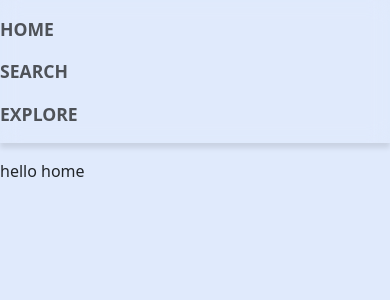
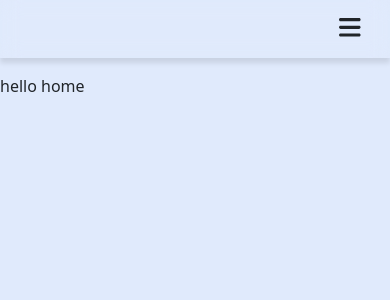
Before and after one commit to mohammad-khs/RPIP, a React (Vite) app: page / in a window 390 px wide. Shown: the top 300 px of the page. Built offline with nearby package versions, Linux system fonts and the light colour scheme.

Commit message:
navigation bar styles changed

```diff
--- a/package.json
+++ b/package.json
@@ -5,8 +5,8 @@
   "version": "0.0.0",
   "type": "module",
   "scripts": {
-    "predeploy" : "npm run build",
-    "deploy" : "gh-pages -d dist",
+    "predeploy": "npm run build",
+    "deploy": "gh-pages -d dist",
     "dev": "vite",
     "build": "vite build",
     "lint": "eslint . --ext js,jsx --report-unused-disable-directives --max-warnings 0",
@@ -14,6 +14,8 @@
   },
   "dependencies": {
     "@fortawesome/fontawesome-svg-core": "^6.5.1",
+    "@fortawesome/free-brands-svg-icons": "^6.5.1",
+    "@fortawesome/free-regular-svg-icons": "^6.5.1",
     "@fortawesome/free-solid-svg-icons": "^6.5.1",
     "@fortawesome/react-fontawesome": "^0.2.0",
     "@tanstack/react-query": "^5.8.4",
--- a/src/App.jsx
+++ b/src/App.jsx
@@ -3,14 +3,13 @@ import { useRef, useState } from "react";
 import { useInfiniteQuery } from "@tanstack/react-query";
 import PictureContext from "./contexts/pictureContext";
 import "./styles/app.css";
-import Navbar from "./components/navbar";
 import { Route, Routes } from "react-router-dom";
 import UserPage from "./components/user-page/userPage";
 import NotFound from "./components/notFound";
 import RandomPicture from "./components/random_picture/randomPicture";
 import SearchPictures from "./components/search_picture/pictures";
 import Home from "./components/home-page/home";
-
+import NavigationBar from "./components/navbar";
 
 function App() {
   const [item, setItem] = useState("");
@@ -50,7 +49,7 @@ function App() {
           ref,
         }}
       >
-        <Navbar />
+        <NavigationBar />
         <Routes>
           <Route path="/" element={<Home />} />
           <Route path="randomPicture">
--- a/src/components/navbar.jsx
+++ b/src/components/navbar.jsx
@@ -1,34 +1,86 @@
-import { useContext } from "react";
+import { useContext, useEffect, useRef, useState } from "react";
 import { Link } from "react-router-dom";
 import PictureContext from "../contexts/pictureContext";
 import "../styles/navbar.css";
-
+import { FontAwesomeIcon } from "@fortawesome/react-fontawesome";
+import { faBars, faXmark } from "@fortawesome/free-solid-svg-icons";
 const Navbar = () => {
   const pictureContext = useContext(PictureContext);
+  const [isOpen, setIsOpen] = useState(false);
+  const sideBarRef = useRef(null);
+  useEffect(() => {
+    const handleOutsideClick = (e) => {
+      if (sideBarRef.current && !sideBarRef.current.contains(e.target)) {
+        setIsOpen(false);
+      }
+    };
+    document.addEventListener("mousedown", handleOutsideClick);
+    return () => {
+      document.removeEventListener("mousedown", handleOutsideClick);
+    };
+  });
   return (
     <>
       <nav
         ref={pictureContext.ref}
-        className="navbar navbar-expand-sm navigationBar mb-3"
+        className="navbar navigationBar mb-3 navbar-expand-lg"
       >
-        <ul className="navbar-nav">
-          <li className="nav-item">
+        <div className="collapse navbar-collapse">
+          <ul className="navbar-nav">
+            <li className="nav-item">
+              <Link className="nav-link" to={"/"}>
+                HOME
+              </Link>
+            </li>
+            <li className="nav-item">
+              <Link className="nav-link" to={"search"}>
+                SEARCH
+              </Link>
+            </li>
+            <li className="nav-item">
+              <Link className="nav-link" to={"randomPicture"}>
+                EXPLORE
+              </Link>
+            </li>
+          </ul>
+        </div>
+        <button
+          onClick={(e) => setIsOpen(!isOpen)}
+          className="btn ms-auto me-3 d-lg-none"
+        >
+          <FontAwesomeIcon icon={faBars} className="h2  m-0" />
+        </button>
+      </nav>
+      <div
+        ref={sideBarRef}
+        className={`navigationBar h-100 side-bar ${
+          isOpen ? "" : "side-close"
+        }`}
+      >
+        <button
+          onClick={(e) => setIsOpen(!isOpen)}
+          className="btn d-flex m-2 ms-auto"
+        >
+          <FontAwesomeIcon className="h3 m-0" icon={faXmark} />
+        </button>
+        <ul className="d-lg-none me-3 mt-3 me-5">
+          <li className="nav-item mb-3 me-5">
             <Link className="nav-link" to={"/"}>
               HOME
             </Link>
           </li>
-          <li className="nav-item">
+          <li className="nav-item mb-3 me-5">
             <Link className="nav-link" to={"search"}>
               SEARCH
             </Link>
           </li>
-          <li className="nav-item">
+          <li className="nav-item mb-3 me-5">
             <Link className="nav-link" to={"randomPicture"}>
               EXPLORE
             </Link>
           </li>
         </ul>
-      </nav>
+      </div>
     </>
   );
 };
--- a/src/components/user-page/userStatus.jsx
+++ b/src/components/user-page/userStatus.jsx
@@ -12,7 +12,7 @@ const UserStatus = ({ user }) => {
   return (
     <>
       <div className="container">
-        <div className="d-flex row px-5 user-status my-4 py-3">
+        <div className="d-flex row px-5 user-status my-4 py-3 m-1">
           <div className="col-md-6 pe-4 col-sm-12 mb-5 ps-0 d-flex justify-content-md-end">
             <img
               src={user.profile_image.large}
@@ -20,15 +20,16 @@ const UserStatus = ({ user }) => {
               alt=""
             />
           </div>
+
           <div
             className="col-sm-12 ps-4 col-md-6 d-flex"
             style={{ flexDirection: "column" }}
           >
             <div className="row gap-md-3 align-items-center">
-              <div className="name col-lg-5 h1">
+              <div className="name col-lg-6 h2">
                 {user.first_name} {user.last_name}
               </div>
-              <div className="col-lg-6 col-12 mb-2">
+              <div className="col-lg-5 col-12 mb-2">
                 <button className="btn btn-outline-secondary bg-primary mx-1">
                   <Link className="text-decoration-none text-light ">Hire</Link>
                 </button>
--- a/src/styles/navbar.css
+++ b/src/styles/navbar.css
@@ -1,5 +1,5 @@
 .navigationBar {
-  z-index: 2;
+  z-index: 20;
   background: transparent;
   -webkit-backdrop-filter: blur(10px);
   backdrop-filter: blur(10px);
@@ -7,5 +7,20 @@
   color: var(--gray);
   font-size: 1.1em;
   font-weight: bold;
+}
 
+ul {
+  list-style: none;
 }
+
+.side-bar {
+  transition: 0.3s;
+  position: fixed;
+  left: 0;
+  top: 0;
+}
+
+
+.side-close {
+  left: -350px;
+}
--- a/src/styles/userStatues.css
+++ b/src/styles/userStatues.css
@@ -9,6 +9,5 @@
   backdrop-filter: blur(10px);
   box-shadow: 0 5px 5px rgba(0, 0, 0, 0.2);
   color: var(--gray);
-  font-size: 1.1em;
   font-weight: bold;
 }
```
Also changed, not shown: 1 other file (tests, documents, lock files or other folders).
